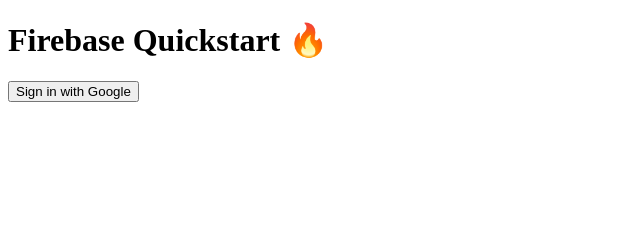
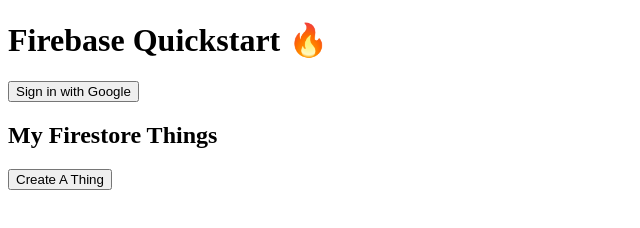
Before and after one commit to adriantoddross/firebase-quickstart, a plain HTML site: page public/index.html in a window 1280 px wide. Shown: the whole page, without its empty margins (0-640 px from the left). Drawn offline with Linux system fonts and the light colour scheme; no server answers.

Commit message:
Stub button to create new DB entries!

```diff
--- a/public/index.html
+++ b/public/index.html
@@ -30,6 +30,12 @@
       <button id="signOutBtn">Sign Out</button>
     </section>
 
+    <section>
+      <h2>My Firestore Things</h2>
+      <ul id="thingsList"></ul>
+      <button id="createThing">Create A Thing</button>
+    </section>
+
     <script>
       // Your web app's Firebase configuration
       var firebaseConfig = {
```
